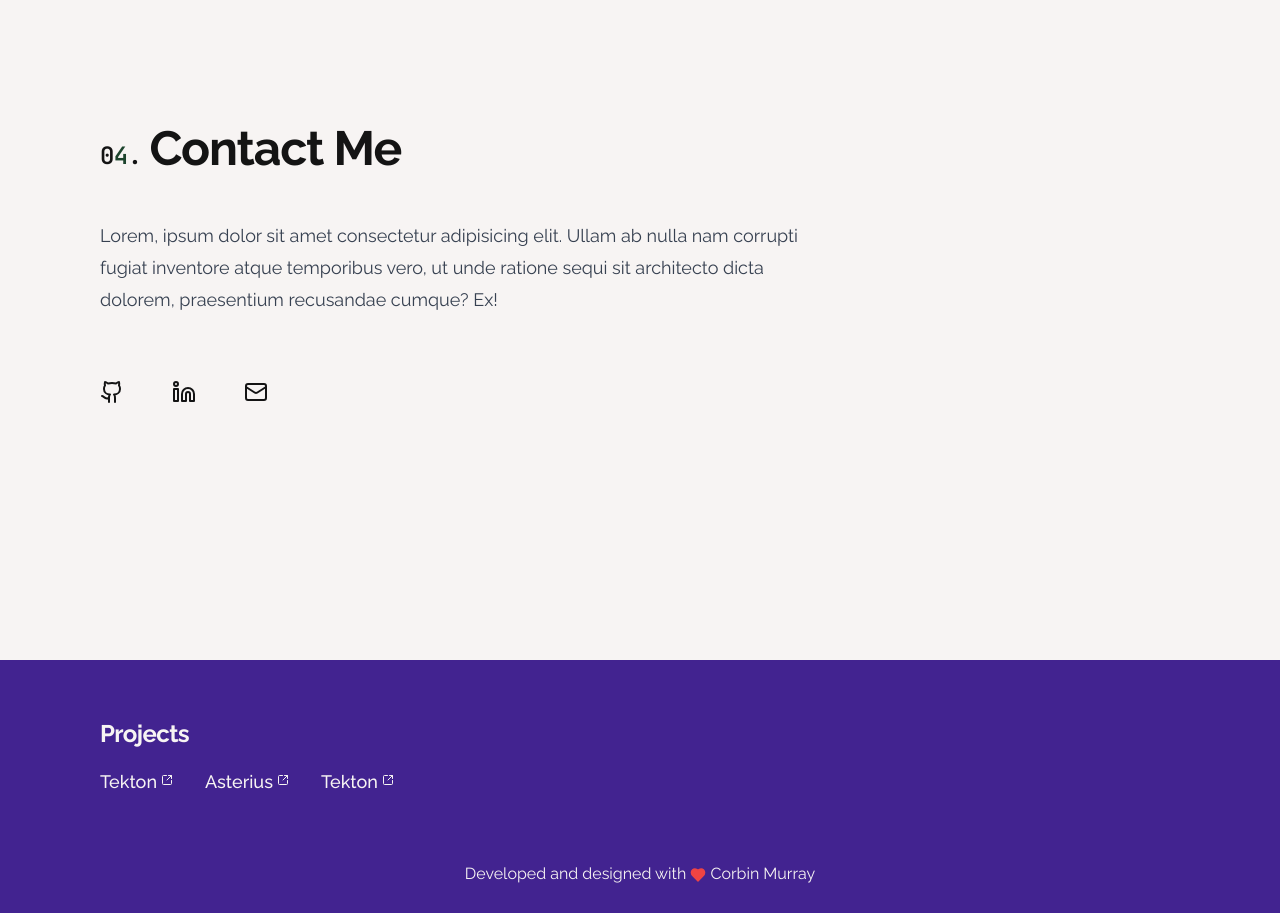
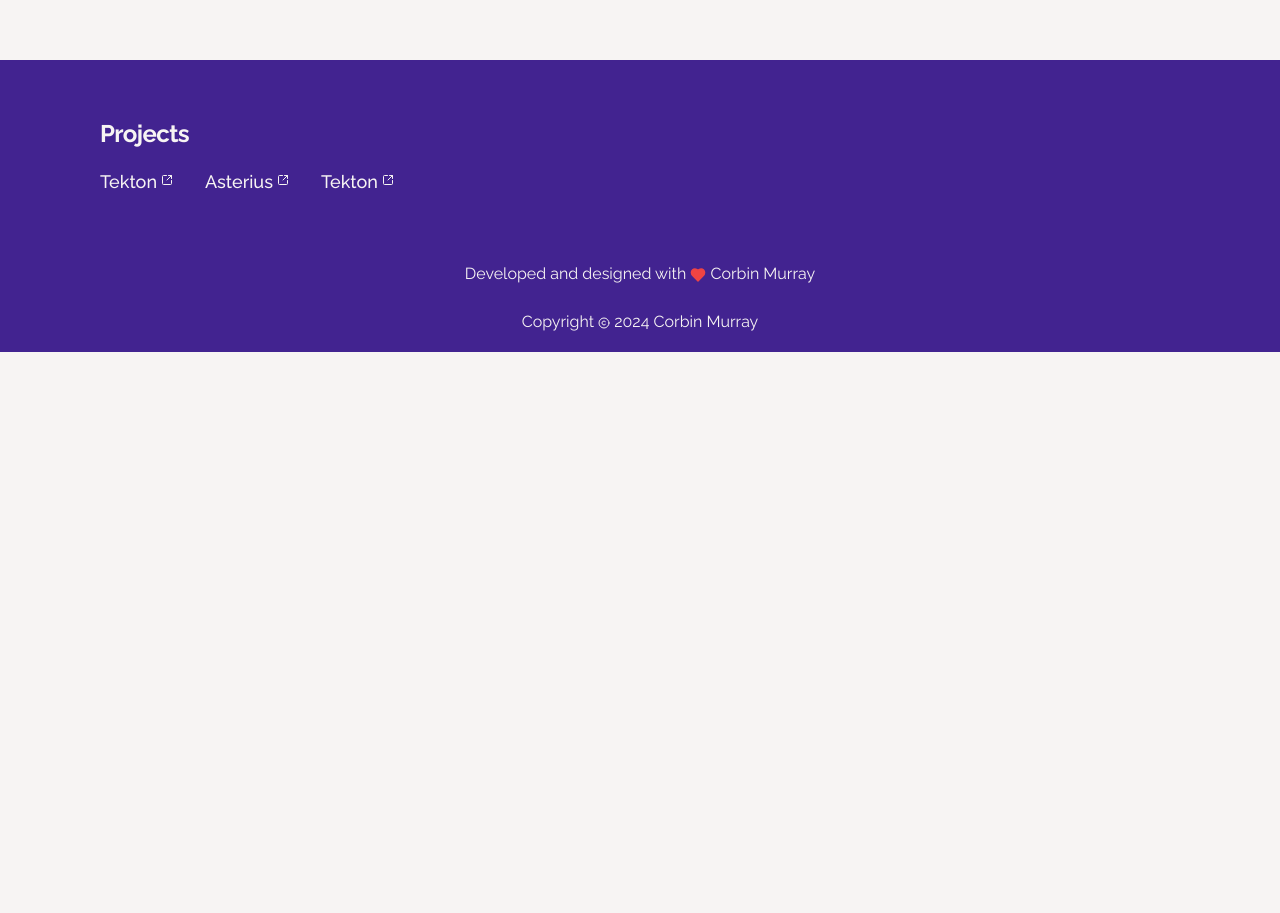
Before and after one commit to corbinmurray/corbinmurray-dev, a Next.js app: page / in a window 1280 px wide. Shown: the part 820-1733 px from the top of the page. After the commit the page ends 1172 px from the top, so only its background shows below. Built offline with nearby package versions, Linux system fonts and the light colour scheme.

Commit message:
Move contact to its own page

```diff
--- /dev/null
+++ b/app/contact/page.tsx
@@ -0,0 +1,22 @@
+import RevealSection from "@/components/ui/reveal-section";
+import SectionHeader from "@/components/ui/section-header";
+import SocialLinks from "@/components/ui/social-links";
+
+export default async function Page() {
+	return (
+		<>
+			<RevealSection>
+				<SectionHeader sequence={4} title="Contact Me" />
+
+				<article>
+					<p>
+						Lorem, ipsum dolor sit amet consectetur adipisicing elit. Ullam ab nulla nam corrupti fugiat inventore atque temporibus vero, ut unde ratione sequi
+						sit architecto dicta dolorem, praesentium recusandae cumque? Ex!
+					</p>
+				</article>
+
+				<SocialLinks orientation="horizontal" className="mt-16 md:gap-12" />
+			</RevealSection>
+		</>
+	);
+}
--- a/app/page.tsx
+++ b/app/page.tsx
@@ -31,18 +31,7 @@ export default async function Home() {
 
 
 
-			<RevealSection id="contact" className="mb-32 md:mb-64 scroll-mt-24 mt-32 md:mt-64">
-				<SectionHeader sequence={4} title="Contact Me" />
 
-				<article>
-					<p>
-						Lorem, ipsum dolor sit amet consectetur adipisicing elit. Ullam ab nulla nam corrupti fugiat inventore atque temporibus vero, ut unde ratione sequi
-						sit architecto dicta dolorem, praesentium recusandae cumque? Ex!
-					</p>
-				</article>
-
-				<SocialLinks orientation="horizontal" className="mt-16 md:gap-12" />
-			</RevealSection>
 		</main>
 	);
 }
```
